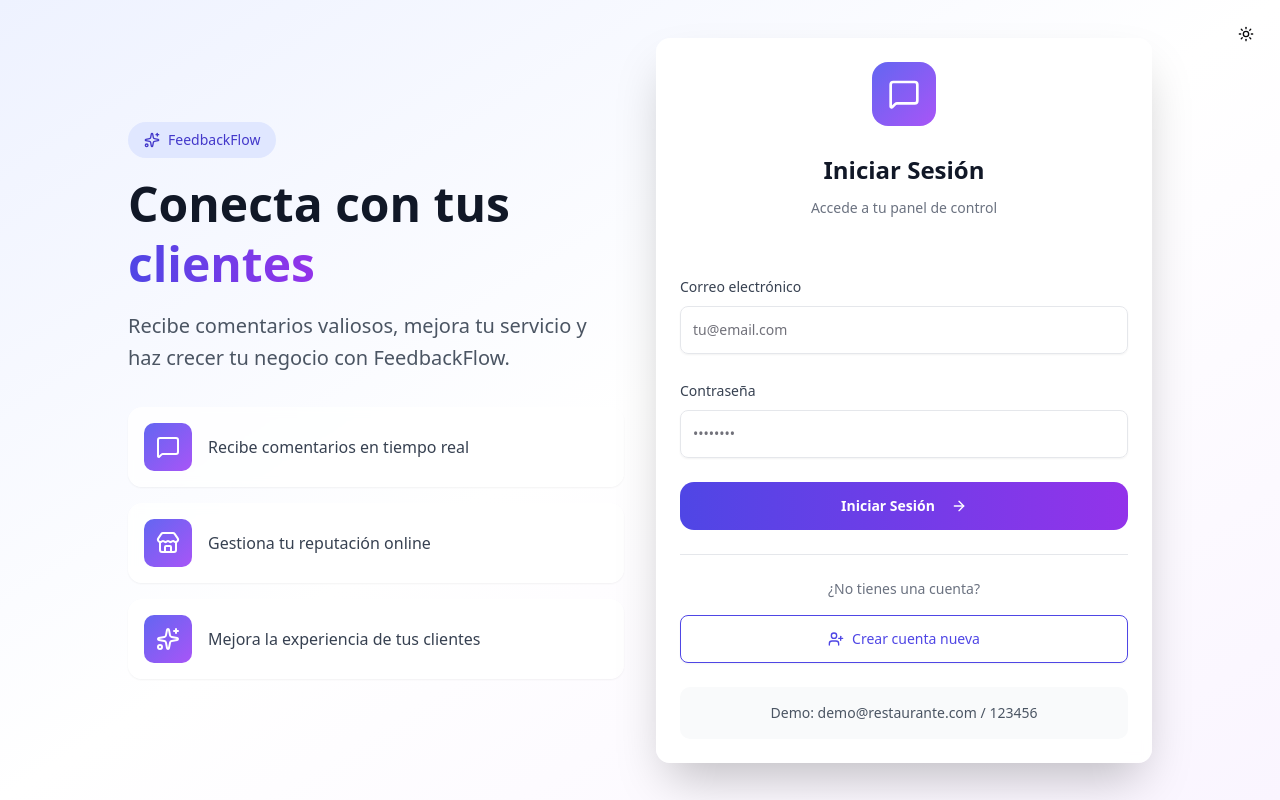
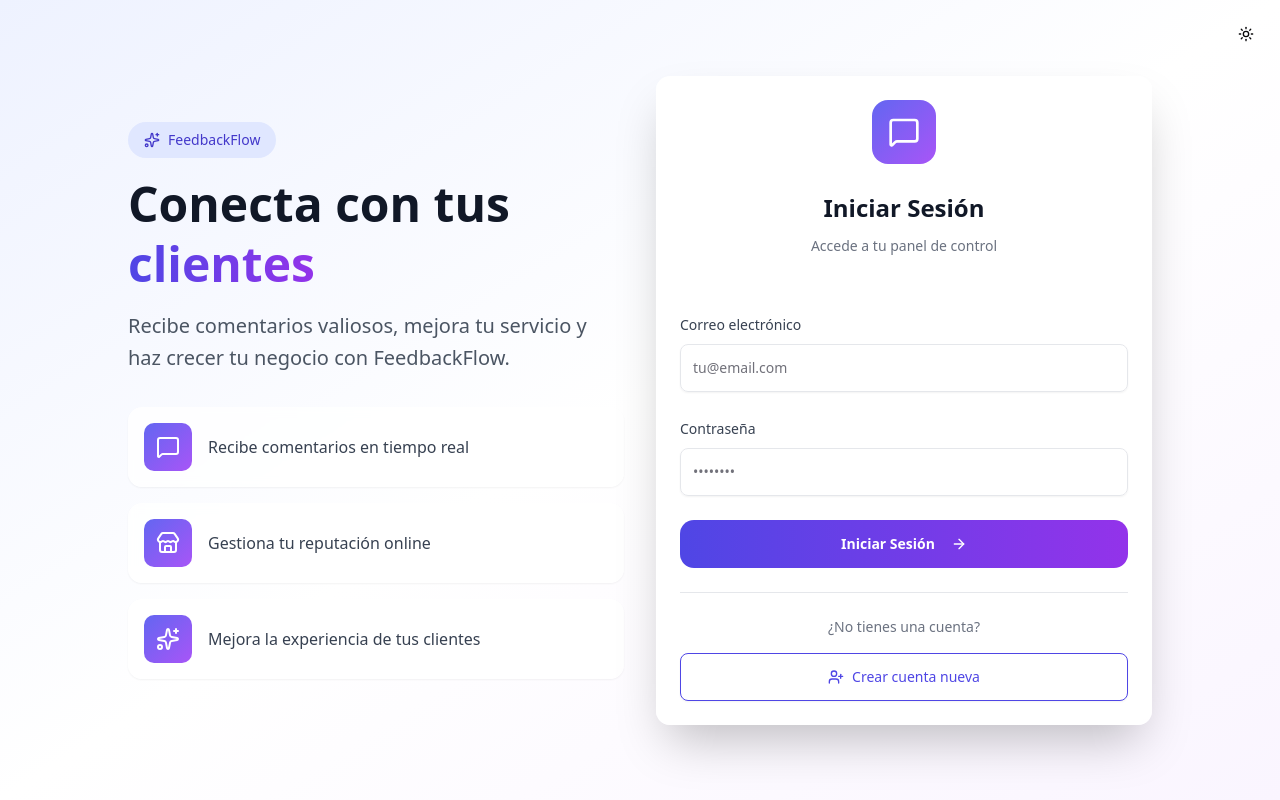
Before and after one commit to Jorgeab01/FeedBackFlow, a React (Vite) app: page / in a window 1280 px wide. Built offline with nearby package versions, Linux system fonts and the light colour scheme; no server answers.

Commit message:
fix: Retirada la demo de la pantalla de login

```diff
--- a/src/sections/LoginPage.tsx
+++ b/src/sections/LoginPage.tsx
@@ -185,12 +185,6 @@ export function LoginPage({ onLogin, onNavigate, themeProps }: LoginPageProps) {
                   Crear cuenta nueva
                 </Button>
               </div>
-
-              <div className="mt-6 p-4 bg-gray-50 dark:bg-gray-700/50 rounded-lg">
-                <p className="text-sm text-gray-600 dark:text-gray-400 text-center">
-                  <span className="font-medium">Demo:</span> demo@restaurante.com / 123456
-                </p>
-              </div>
             </CardContent>
           </Card>
         </motion.div>
```
